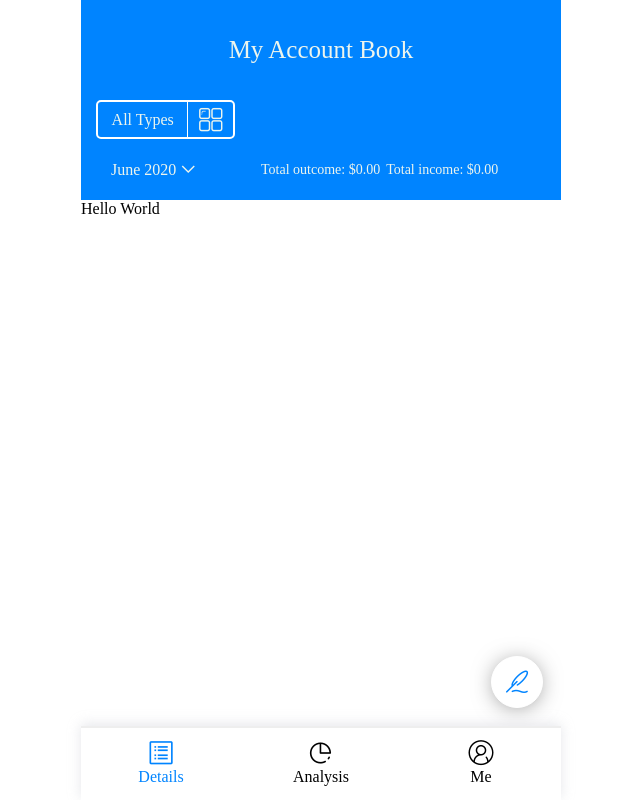
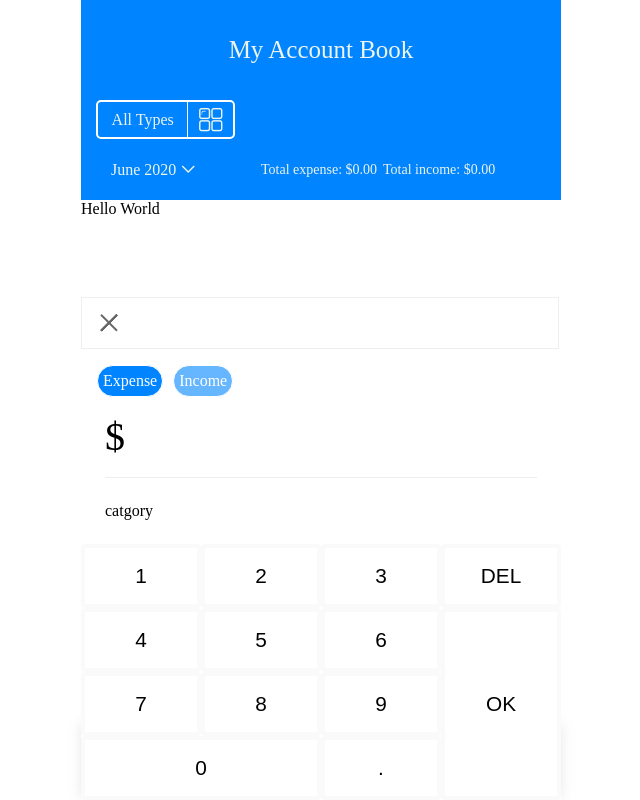
Before and after one commit to aldy97/Account_Book, a React (Create React App) app: page / in a window 1280 px wide. Shown: the whole page, without its empty margins (319-959 px from the left). Built offline with nearby package versions, Linux system fonts and the light colour scheme; what redux-immutable would draw is missing.

Commit message:
working on numPad

```diff
--- a/package.json
+++ b/package.json
@@ -10,6 +10,7 @@
     "immutable": "^4.0.0-rc.12",
     "moment": "^2.27.0",
     "react": "^16.13.1",
+    "react-animated-css": "^1.2.1",
     "react-dom": "^16.13.1",
     "react-redux": "^7.2.0",
     "react-router-dom": "^5.2.0",
--- a/src/pages/home/button/index.js
+++ b/src/pages/home/button/index.js
@@ -13,8 +13,8 @@ function Button(props) {
     border-radius: 50%;
     text-align: center;
     position: fixed;
-    bottom: 92px;
-    margin-left: 410px;
+    bottom: 100px;
+    margin-left: 28px;
     z-index: 10;
     i {
       font-size: 30px;
--- a/src/pages/home/index.js
+++ b/src/pages/home/index.js
@@ -12,7 +12,7 @@ function Home() {
   //是否显示选择月份区块
   const [showMonth, setShowMonth] = useState(false);
   //是否显示记账盘
-  const [showNumPad, setShowNumPad] = useState(false);
+  const [showNumPad, setShowNumPad] = useState(true);
 
   const showType = (show) => {
     if (show) {
--- a/src/pages/home/numPad/index.js
+++ b/src/pages/home/numPad/index.js
@@ -1,13 +1,14 @@
-import * as React from 'react';
+import React, { useState } from 'react';
 import theme from '../../../static/theme/index';
 import styled from 'styled-components';
 import { CloseBar } from '../type/style';
 
 function NumberPad(props) {
+  const [expenseButtonSelected, setExpenseButtonSelected] = useState(true);
   const StyledNumberPad = styled.div`
     width: ${theme.$width};
     position: fixed;
-    bottom: 72px;
+    bottom: 0;
     z-index: 20;
     button {
       cursor: pointer;
@@ -26,23 +27,108 @@ function NumberPad(props) {
       &.OK {
         height: 192px;
         float: right;
-        font-size: 1em;
-        color: white;
+        font-size: 1.3em;
+        color: black;
       }
     }
     button: hover {
       border: 4px solid ${theme.$blue};
+    }
+    @media (max-width: 500px) {
+      width: calc(100vw);
+    }
+  `;
+
+  const TypeSection = styled.section`
+    padding: 16px;
+    display: flex;
+    align-items: center;
+  `;
+
+  const Button = styled.div`
+    padding-left: 5px;
+    padding-right: 5px;
+    font-size: ${theme.$smallTextSize}
+    width: 80px;
+    height: 30px;
+    border: 1px solid;
+    border-radius: 16px;
+    margin-right: 10px;
+    background: ${theme.$blue};
+    color: #fff;
+    text-align: center;
+    line-height: 30px;
+    opacity: 0.6;
+    cursor: pointer;
+    &.selected {
+      opacity: 1;
+    }
+  `;
+
+  const AmountSection = styled.section`
+    display: flex;
+    width: 90%;
+    margin: 0 auto;
+    border-bottom: 1px solid #eee;
+    > span {
+      font-size: 2.5em;
+    }
+    > div {
+      padding-left: 8px;
+      flex-grow: 1;
+      border: none;
+      outline: none;
+      height: 64px;
+      font-size: 2em;
+      line-height: 2em;
+      text-align: right;
+    }
+  `;
+
+  const CategoryList = styled.ul`
+    padding: 24px;
+    display: flex;
+    align-items: center;
+    overflow-x: auto;
+    list-style: none;
+    &::-webkit-scrollbar {
+      width: 0;
     }
   `;
 
   return (
     <StyledNumberPad>
       <CloseBar
-        style={{ border: '1px solid #eee' }}
+        style={{ border: '1px solid #eee', position: 'static' }}
         onClick={props.handleSetShowNumPad}
       >
-        <i className='iconfont'>&#xe687;</i>
+        <i className='iconfont' style={{ marginLeft: 12 }}>
+          &#xe687;
+        </i>
       </CloseBar>
+      <TypeSection>
+        <Button
+          className={expenseButtonSelected ? 'selected' : null}
+          onClick={() => {
+            setExpenseButtonSelected(!expenseButtonSelected);
+          }}
+        >
+          Expense
+        </Button>
+        <Button
+          className={expenseButtonSelected ? null : 'selected'}
+          onClick={() => {
+            setExpenseButtonSelected(!expenseButtonSelected);
+          }}
+        >
+          Income
+        </Button>
+      </TypeSection>
+      <AmountSection>
+        <span>$</span>
+        <div></div>
+      </AmountSection>
+      <CategoryList>catgory</CategoryList>
       <button>1</button>
       <button>2</button>
       <button>3</button>
--- a/src/pages/home/statsheader/index.js
+++ b/src/pages/home/statsheader/index.js
@@ -18,7 +18,7 @@ function StatesHeader(props) {
           </i>
         </span>
         <span className='out-income'>
-          <span className='outcome'>Total outcome: $0.00</span>
+          <span className='outcome'>Total expense: $0.00</span>
           <span className='income'>Total income: $0.00</span>
         </span>
       </DateWrapper>
--- a/src/pages/home/statsheader/style.js
+++ b/src/pages/home/statsheader/style.js
@@ -52,4 +52,15 @@ export const DateWrapper = styled.div`
       margin-right: 6px;
     }
   }
+  @media (max-width: 500px) {
+    .date {
+      margin-right: 8px;
+      margin-left: 0;
+      flex: 1;
+    }
+    .out-income {
+      margin-right: 0;
+      flex: 3;
+    }
+  }
 `;
--- a/src/pages/home/type/index.js
+++ b/src/pages/home/type/index.js
@@ -16,6 +16,7 @@ function Type(props) {
           &#xe687;
         </i>
       </CloseBar>
+      <div className='in-out'>
         <OutCome>
           <div className='title'>Outcome</div>
           <ItemWrapper>
@@ -126,6 +127,7 @@ function Type(props) {
             </Item>
           </ItemWrapper>
         </InCome>
+      </div>
     </TypeWrapper>
   );
 }
--- a/src/pages/home/type/style.js
+++ b/src/pages/home/type/style.js
@@ -10,14 +10,26 @@ export const TypeWrapper = styled.div`
   box-shadow: 0px -2px 12px 0px rgba(192, 196, 204, 0.4);
   top: 100;
   background: ${theme.$white};
+  .in-out {
+    overflow: hidden;
+    margin-top: ${theme.$barHeight};
+  }
   @media (max-width: 500px) {
     width: calc(100vw);
+    bottom: 0;
+    .in-out {
+      margin-top: 0;
+    }
   }
 `;
 
 export const CloseBar = styled.div`
   height: ${theme.$barHeight};
+  width: 476px;
+  background: #fff;
   border-bottom: 1px solid #eee;
+  position: fixed;
+  top: 0;
   i {
     font-size: 30px;
     color: #666;
@@ -33,6 +45,10 @@ export const CloseBar = styled.div`
     height: ${theme.$barHeight};
     margin-left: calc(10.5vw);
   }
+  @media (max-width: 500px) {
+    width: calc(100vw);
+    position: static;
+  }
 `;
 
 export const OutCome = styled.div`
@@ -47,20 +63,30 @@ export const OutCome = styled.div`
 export const InCome = styled(OutCome)``;
 
 export const ItemWrapper = styled.div`
+  width: ${theme.$width};
   display: flex;
   flex-flow: row wrap;
   align-content: flex-start;
+  margin-left: auto;
+  margin-right: auto;
+  @media (max-width: 500px) {
+    width: calc(100vw);
+  }
 `;
 
 export const Item = styled.div`
   width: 133px;
+  height: ${theme.$barHeight};
+  float: left;
   background: #eee;
-  height: ${theme.$barHeight};
   border: 1px solid black;
   border-radius: 5px;
   margin: ${theme.$dropDownMargin};
   text-align: center;
+  white-space: nowrap;
   cursor: pointer;
+  @media (max-width: 500px) {
+  }
   i {
     height: 20px;
     display: block;
--- a/src/static/theme/index.js
+++ b/src/static/theme/index.js
@@ -12,7 +12,7 @@ const theme = {
   $footerHeight: '72px',
   $typeHeight: '350px',
   $selectMonthHeight: '250px',
-  $dropDownMargin: 'calc(0.83vw)',
+  $dropDownMargin: '12px',
 };
 
 export default theme;
--- a/src/style.css
+++ b/src/style.css
@@ -1,3 +1,4 @@
+html,
 body {
   width: 480px;
   height: calc(100vh);
```
Also changed, not shown: 1 other file (tests, documents, lock files or other folders). Lines whose indentation alone changed are shown as unchanged.
